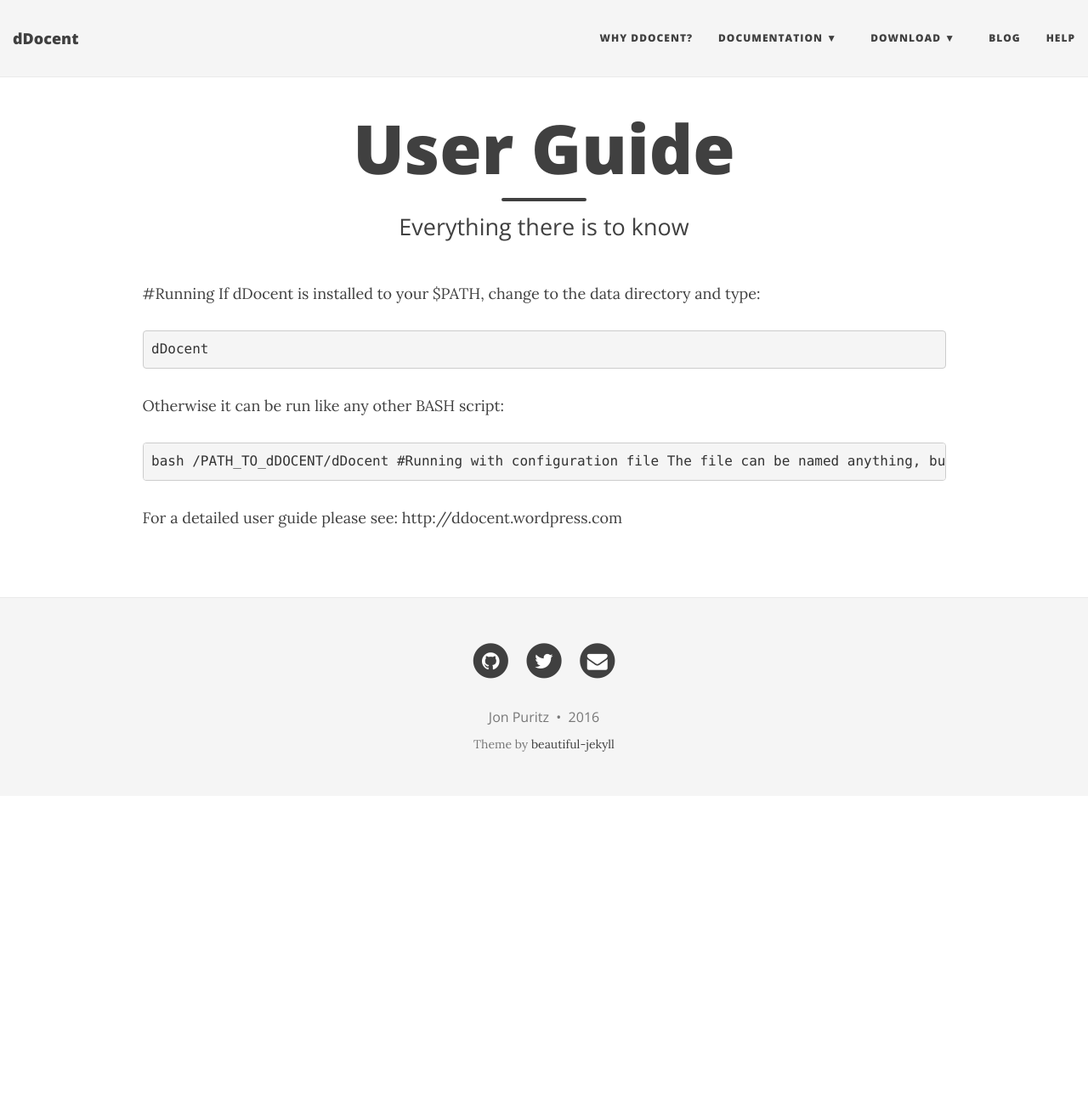
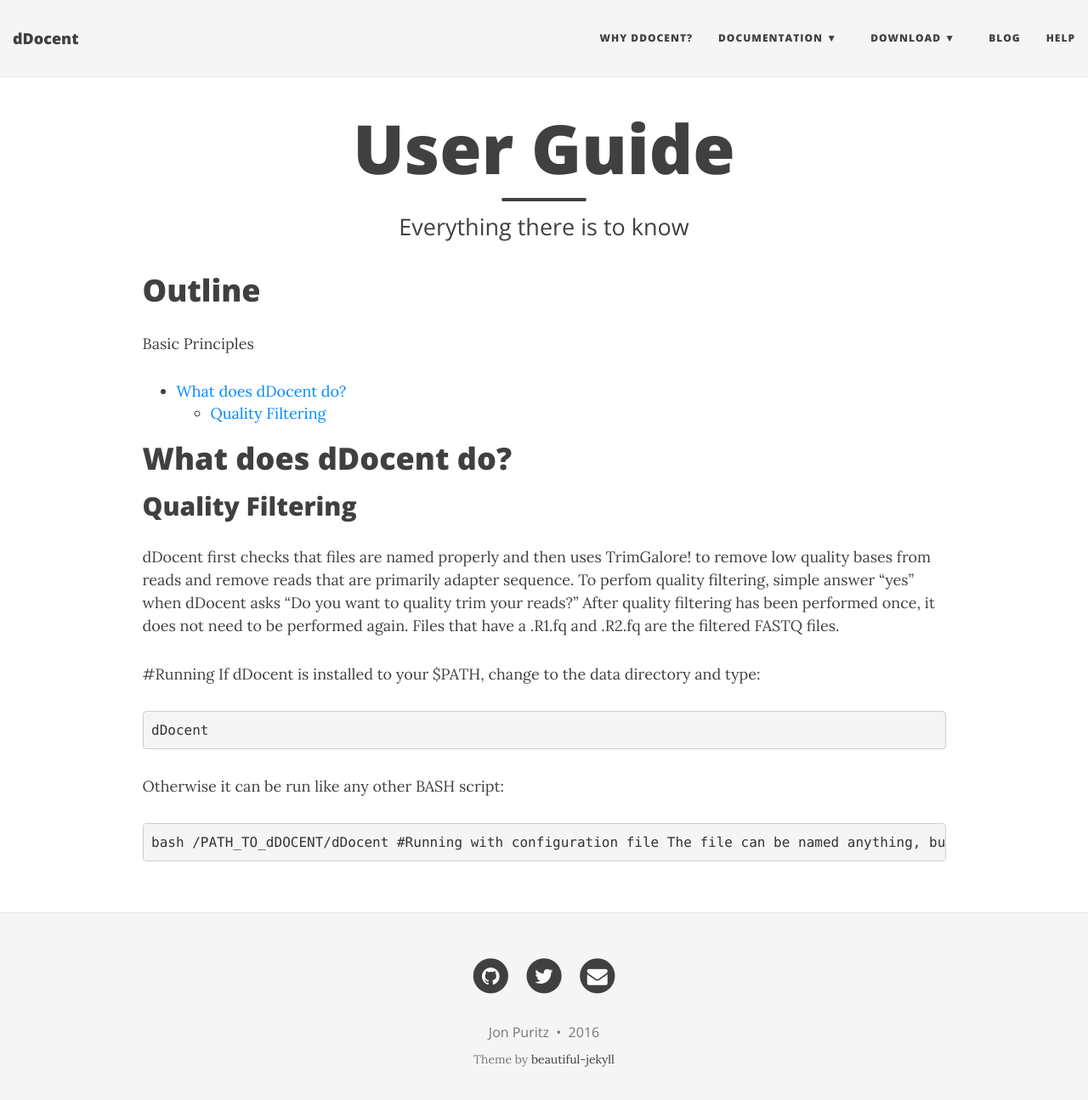
Before and after one commit to jpuritz/dDocent, a Jekyll site: the page built from UserGuide.md, in a window 1280 px wide and 1308 px high. Shown: the top 1295 px of the window at 85% size. Built offline with Jekyll 4.4.1, drawn with Linux system fonts in a browser that asks for light colours; nearby versions of some CDN libraries.

Commit message:
Update UserGuide.md

````diff
--- a/UserGuide.md
+++ b/UserGuide.md
@@ -3,6 +3,38 @@
 title: User Guide
 subtitle: Everything there is to know
 ---
+
+# Outline
+
+Basic Principles
+* [What does dDocent do?](#what-does-ddocent-do)
+	* [Quality Filtering](#quality-filtering)
+
+
+# What does dDocent do?
+
+## Quality Filtering
+dDocent first checks that files are named properly and then uses TrimGalore! to remove low quality bases from reads and remove reads that are primarily adapter sequence.  To perfom quality filtering, simple answer “yes” when dDocent asks “Do you want to quality trim your reads?”  After quality filtering has been performed once, it does not need to be performed again.  Files that have a .R1.fq and .R2.fq are the filtered FASTQ files.
+
+
+
+
+
+
+
+
+
+
+
+
+
+
+
+
+
+
+
+
 
 #Running
 If dDocent is installed to your $PATH, change to the data directory and type:
@@ -44,6 +76,3 @@
 ```bash
 dDocent config.file
 ```
-#User Guide
-
-For a detailed user guide please see: http://ddocent.wordpress.com
````
